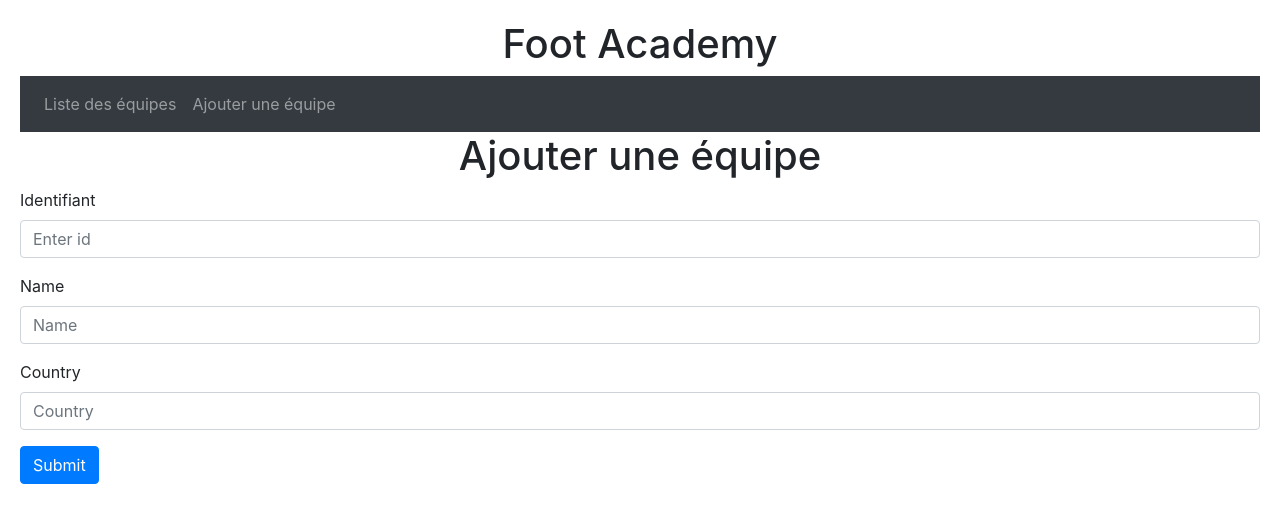
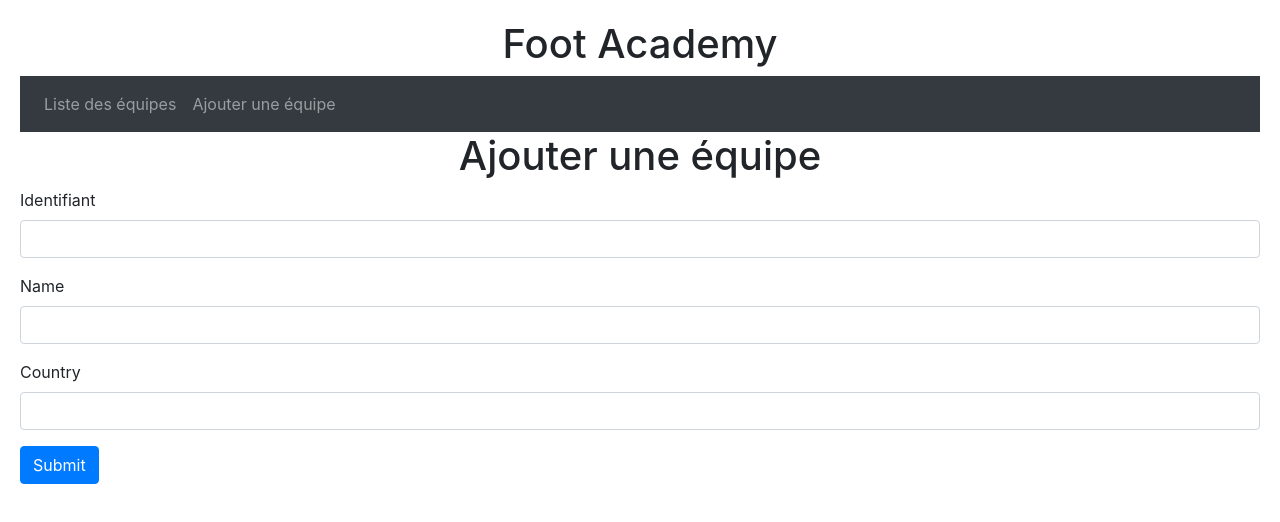
Before and after one commit to MezghichGit/footacademy, an Angular app: page /add in a window 1280 px wide. Shown: the top 522 px of the page. Built offline with nearby package versions, Linux system fonts and the light colour scheme.

Commit message:
form add equipe avec ngModel

```diff
--- a/src/app/add-equipe/add-equipe.component.html
+++ b/src/app/add-equipe/add-equipe.component.html
@@ -1,20 +1,20 @@
 <h1 align="center">Ajouter une équipe</h1>
 
-<form>
+<form #myform="ngForm" (ngSubmit)="createEquipe(myform)">
     <div class="form-group">
       <label for="exampleInputEmail1">Identifiant</label>
-      <input type="text" class="form-control" id="exampleInputEmail1" aria-describedby="emailHelp" placeholder="Enter id">
+      <input  ngModel name="iden" type="number" class="form-control" >
     </div>
 
 
     <div class="form-group">
       <label for="exampleInputPassword1">Name</label>
-      <input type="text" class="form-control" id="exampleInputPassword1" placeholder="Name">
+      <input  ngModel name="name" type="text" class="form-control"  >
     </div>
 
     <div class="form-group">
         <label for="exampleInputPassword1">Country</label>
-        <input type="text" class="form-control" id="exampleInputPassword1" placeholder="Country">
+        <input  ngModel name="country" type="text" class="form-control" >
     </div>
 
 
--- a/src/app/add-equipe/add-equipe.component.ts
+++ b/src/app/add-equipe/add-equipe.component.ts
@@ -7,9 +7,22 @@ import { Component, OnInit } from '@angular/core';
 })
 export class AddEquipeComponent implements OnInit {
 
+    /// attribut de l'équipe
+
+  public iden: number;
+  public name: string ;
+  public country: string;
+
   constructor() { }
 
   ngOnInit(): void {
+
+
   }
 
+  createEquipe(data)
+  {
+    alert(data.value.iden + " " + data.value.name + " " + data.value.country);
+    //console.log(this.iden + " " + this.name + " " + this.country);
+  }
 }
--- a/src/app/app.module.ts
+++ b/src/app/app.module.ts
@@ -1,7 +1,7 @@
 import { BrowserModule } from '@angular/platform-browser';
 import { NgModule } from '@angular/core';
 import { HttpClientModule } from '@angular/common/http';
-//import { FormsModule } from '@angular/forms';
+import { FormsModule } from '@angular/forms';
 
 import { AppRoutingModule } from './app-routing.module';
 import { AppComponent } from './app.component';
@@ -20,7 +20,7 @@ import { AddEquipeComponent } from './add-equipe/add-equipe.component';
     BrowserModule,
     AppRoutingModule,
     HttpClientModule,
-    //FormsModule
+    FormsModule
   ],
   providers: [],
   bootstrap: [AppComponent]
--- a/src/app/list-equipes/list-equipes.component.ts
+++ b/src/app/list-equipes/list-equipes.component.ts
@@ -18,6 +18,7 @@ export class ListEquipesComponent implements OnInit {
 
   public nbr: number = 0;
   public res: boolean = false;
+
 
   constructor(private service:EquipeService) { }
 
```
